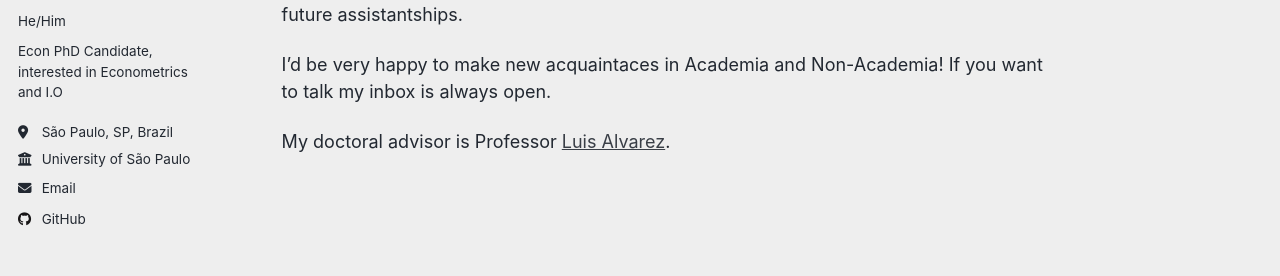
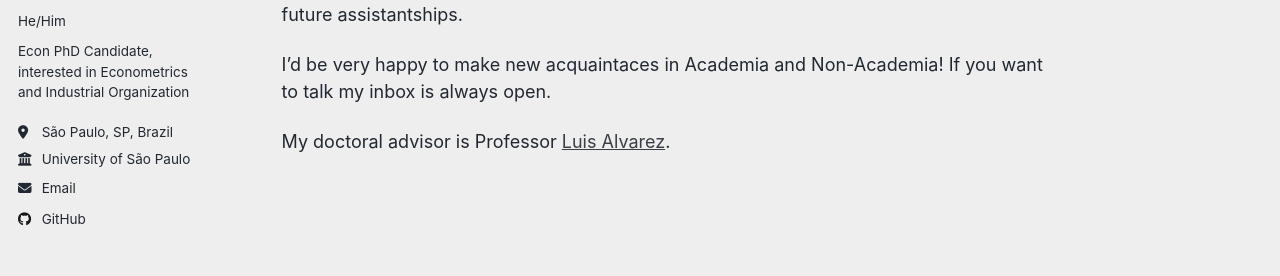
Before and after one commit to L-H-O/L-H-O.github.io, a Jekyll site: the page built from _pages/about.md, in a window 1280 px wide. Shown: the part 326-602 px from the top of the page. Built offline with Jekyll 4.4.1, drawn with Linux system fonts in a browser that asks for light colours; a script that is not in the unit is left out.

Commit message:
Update _config.yml

```diff
--- a/_config.yml
+++ b/_config.yml
@@ -26,7 +26,7 @@ author:
   avatar           : "foto.png"
   name             : "Lucas Henrique de Oliveira"
   pronouns         : "He/Him" # example: "she/her"
-  bio              : "Econ PhD Candidate, interested in Econometrics and I.O"
+  bio              : "Econ PhD Candidate, interested in Econometrics and Industrial Organization"
   location         : "São Paulo, SP, Brazil"
   employer         : "University of São Paulo"
   uri              : # URL
```
